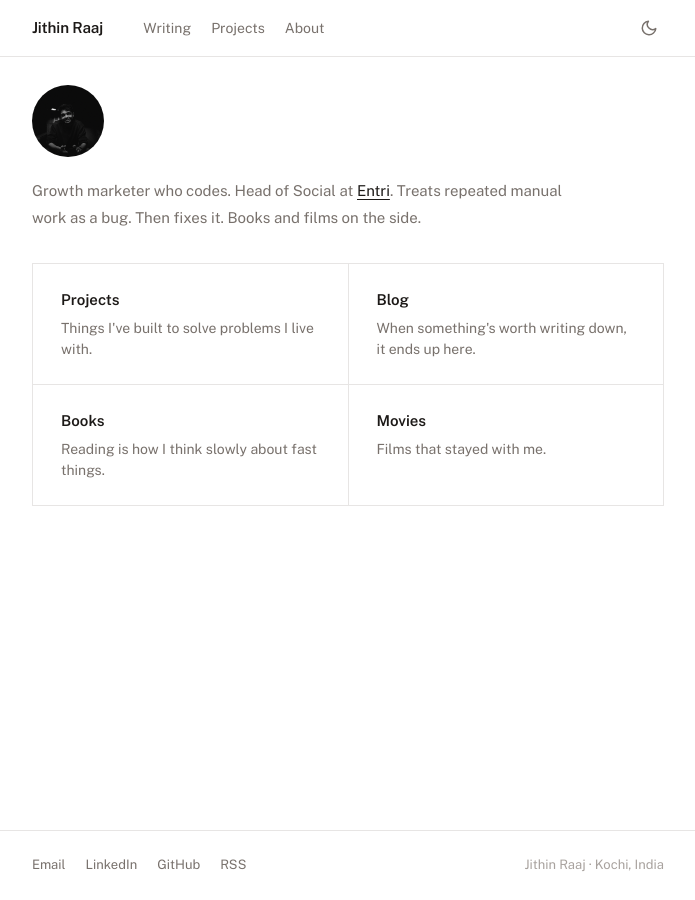
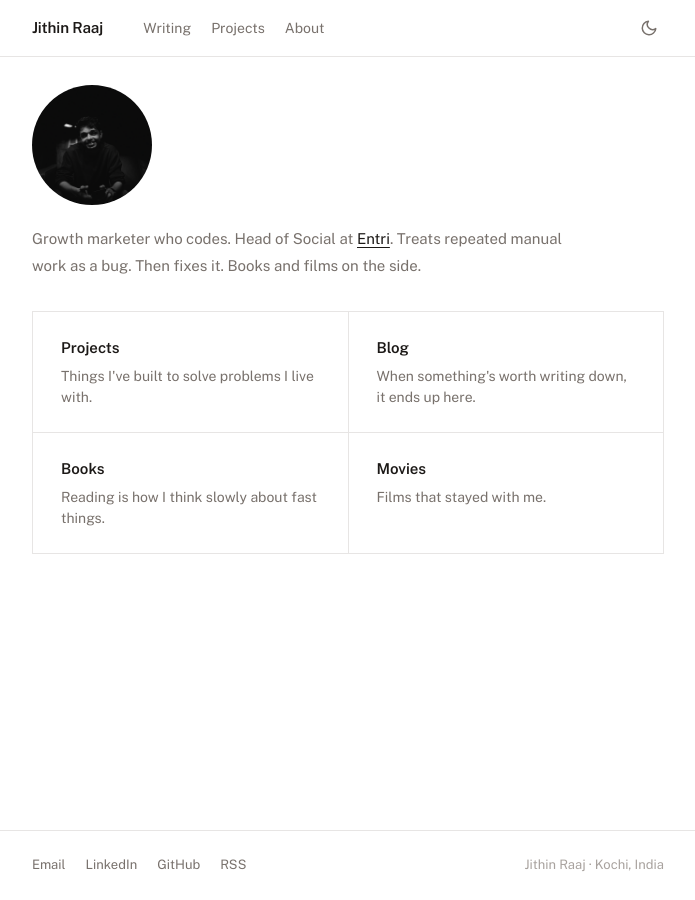
Before and after one commit to jithinrajtk/jithinrajtk.github.io, a Jekyll site: the page built from index.html, in a window 1280 px wide. Shown: the whole page, without its empty margins (292-987 px from the left). Built offline with Jekyll 4.4.1, drawn with Linux system fonts in a browser that asks for light colours.

Commit message:
Bigger profile photo

```diff
--- a/assets/css/main.css
+++ b/assets/css/main.css
@@ -212,8 +212,8 @@ img {
 }
 
 .home-photo {
-  width: 72px;
-  height: 72px;
+  width: 120px;
+  height: 120px;
   border-radius: 50%;
   object-fit: cover;
   margin-bottom: 20px;
```
